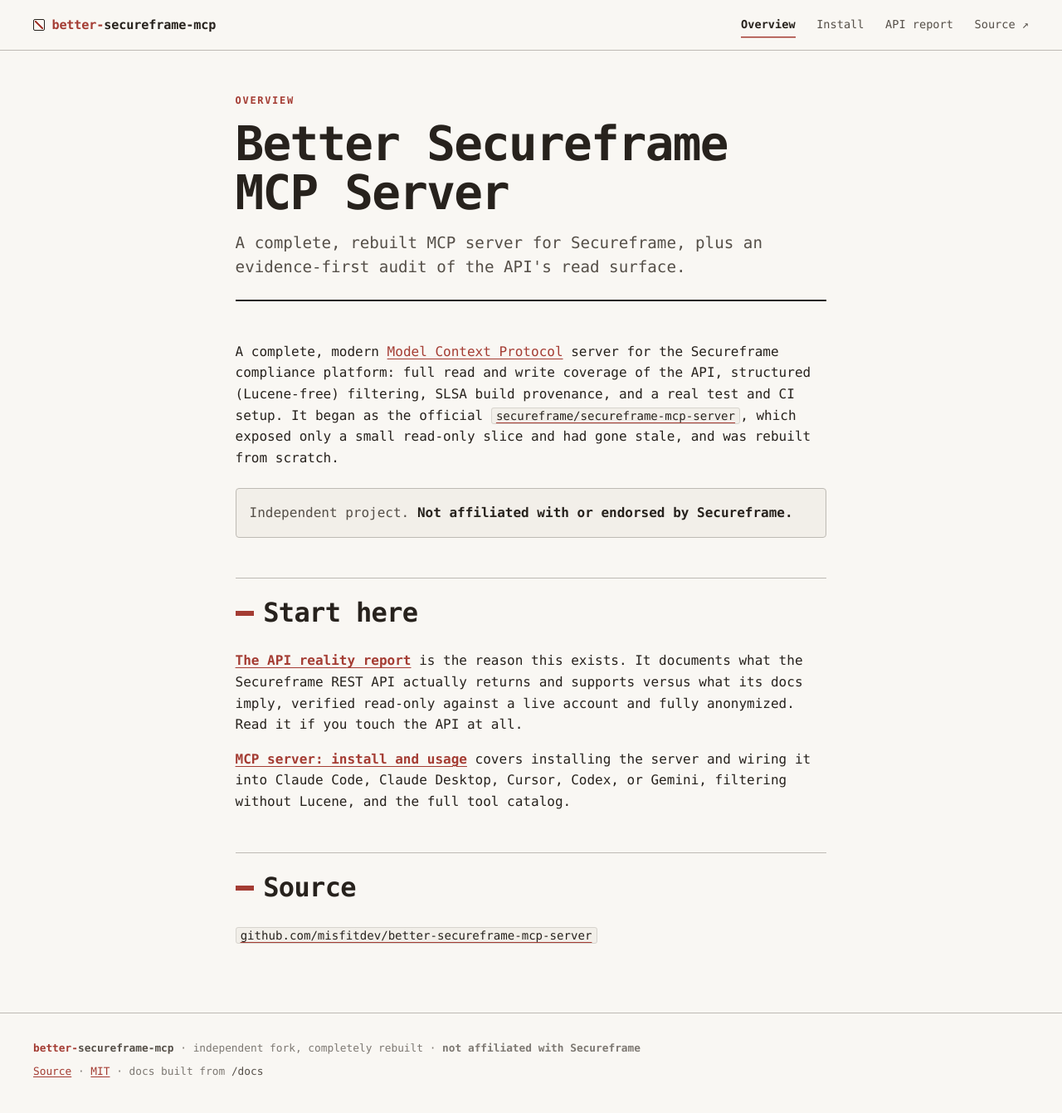
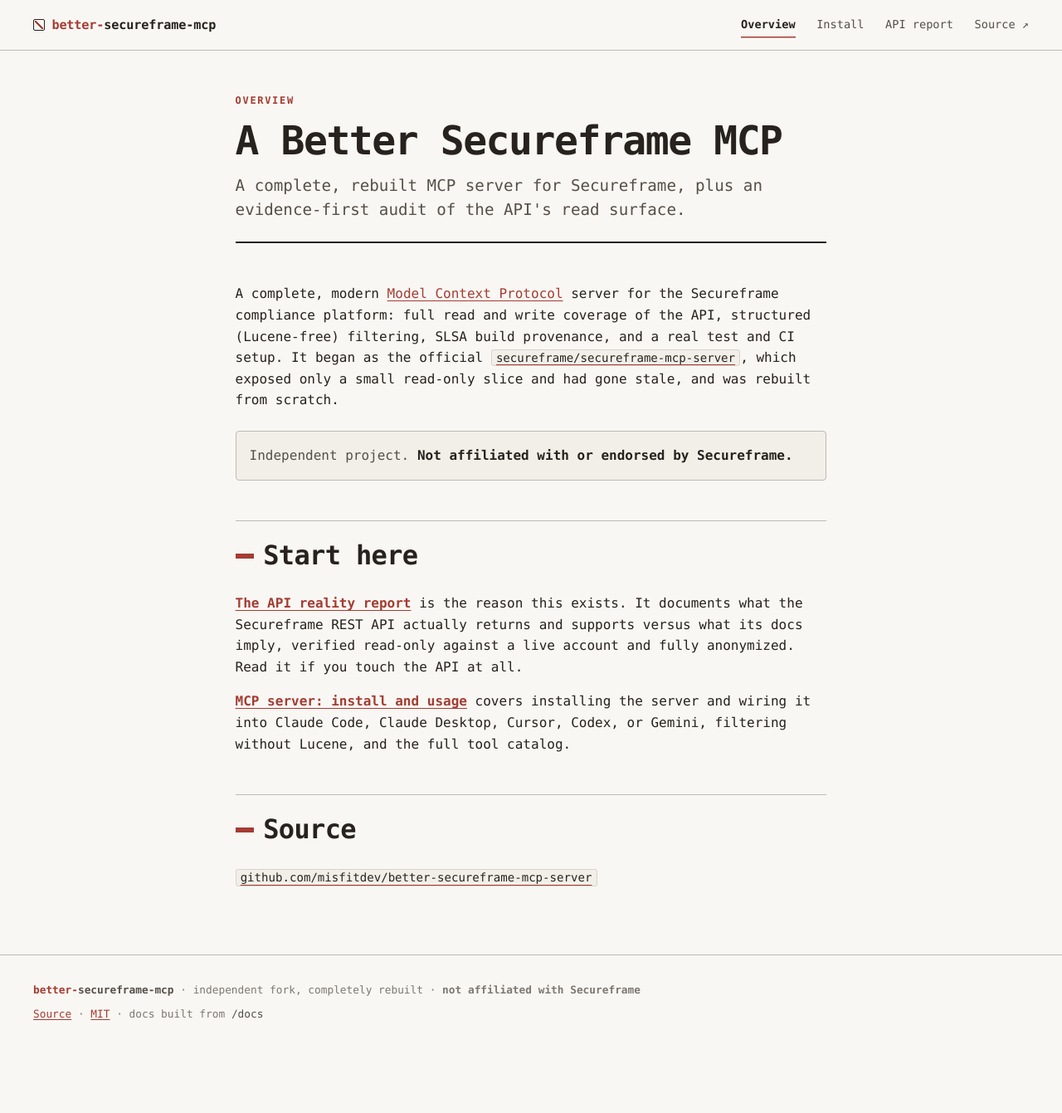
Before and after one commit to misfitdev/better-secureframe-mcp-server, a Jekyll site: the page built from docs/index.md, in a window 1280 px wide. Shown: the whole page at 83% size. Built offline with Jekyll 4.4.1, drawn with Linux system fonts in a browser that asks for light colours; some web fonts are replaced; after the commit the page ends 1272 px from its top, so only the background shows below that.

Commit message:
docs(site): retitle Overview to 'A Better Secureframe MCP'; cap h1 size so it fits one line (consistent across pages)

```diff
--- a/docs/assets/css/main.css
+++ b/docs/assets/css/main.css
@@ -198,8 +198,10 @@
 }
 .page-head h1 {
   margin: 0;
-  font-size: clamp(2.1rem, 1.5rem + 3vw, 3.6rem);
-  line-height: 1.04;
+  /* max bounded so "A Better Secureframe MCP" clears the reading column on one
+     line; applies to every page-head for consistency. */
+  font-size: clamp(2rem, 1.4rem + 2.4vw, 3rem);
+  line-height: 1.05;
   font-weight: 700;
   letter-spacing: -0.03em;
   text-wrap: balance;
--- a/docs/index.md
+++ b/docs/index.md
@@ -1,5 +1,5 @@
 ---
-title: Better Secureframe MCP Server
+title: A Better Secureframe MCP
 kicker: Overview
 dek: A complete, rebuilt MCP server for Secureframe, plus an evidence-first audit of the API's read surface.
 ---
```
